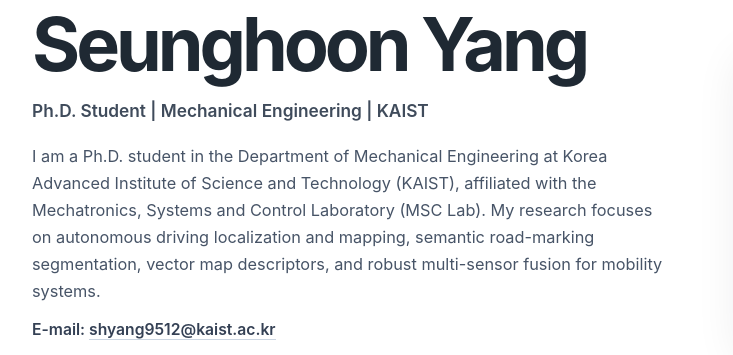
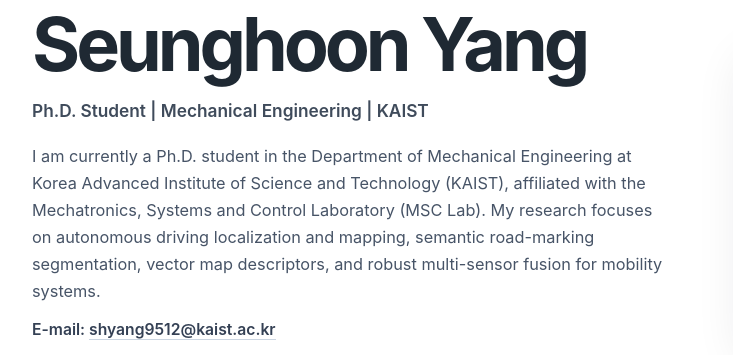
Before and after one commit to SeunghoonYang/SeunghoonYang.github.io, a plain HTML site: page index.html in a window 1280 px wide. Shown: the part 203-558 px from the top of the page, 110-843 px from the left. Drawn offline with Linux system fonts and the light colour scheme.

Commit message:
Update index.html

```diff
--- a/index.html
+++ b/index.html
@@ -573,7 +573,7 @@
         <h1>Seunghoon Yang</h1>
         <p class="subtitle">Ph.D. Student | Mechanical Engineering | KAIST</p>
         <p class="intro">
-          I am a Ph.D. student in the Department of Mechanical Engineering at Korea Advanced Institute of Science and Technology (KAIST), affiliated with the Mechatronics, Systems and Control Laboratory (MSC Lab). My research focuses on autonomous driving localization and mapping, semantic road-marking segmentation, vector map descriptors, and robust multi-sensor fusion for mobility systems.
+          I am currently a Ph.D. student in the Department of Mechanical Engineering at Korea Advanced Institute of Science and Technology (KAIST), affiliated with the Mechatronics, Systems and Control Laboratory (MSC Lab). My research focuses on autonomous driving localization and mapping, semantic road-marking segmentation, vector map descriptors, and robust multi-sensor fusion for mobility systems.
         </p>
         <p class="contact-line">E-mail: <a href="mailto:shyang9512@kaist.ac.kr">shyang9512@kaist.ac.kr</a></p>
         <div class="hero-actions">
```
